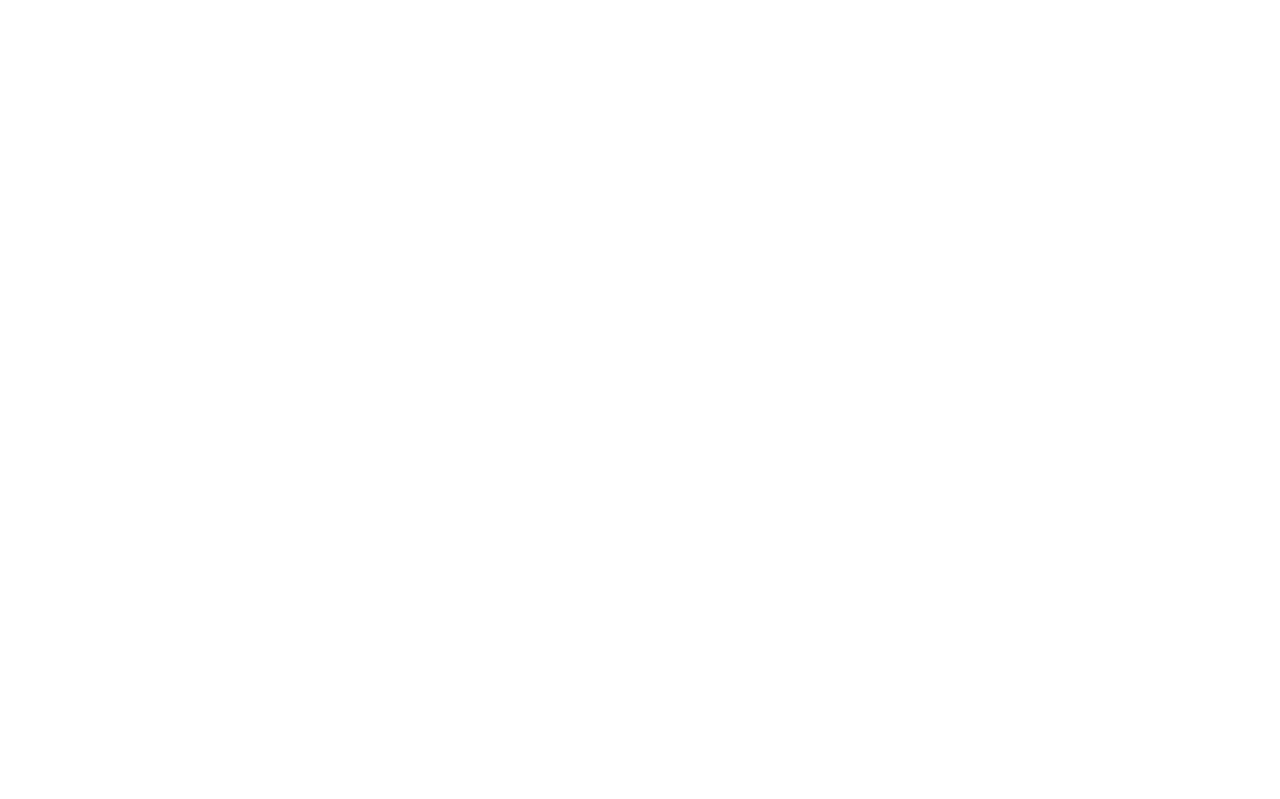
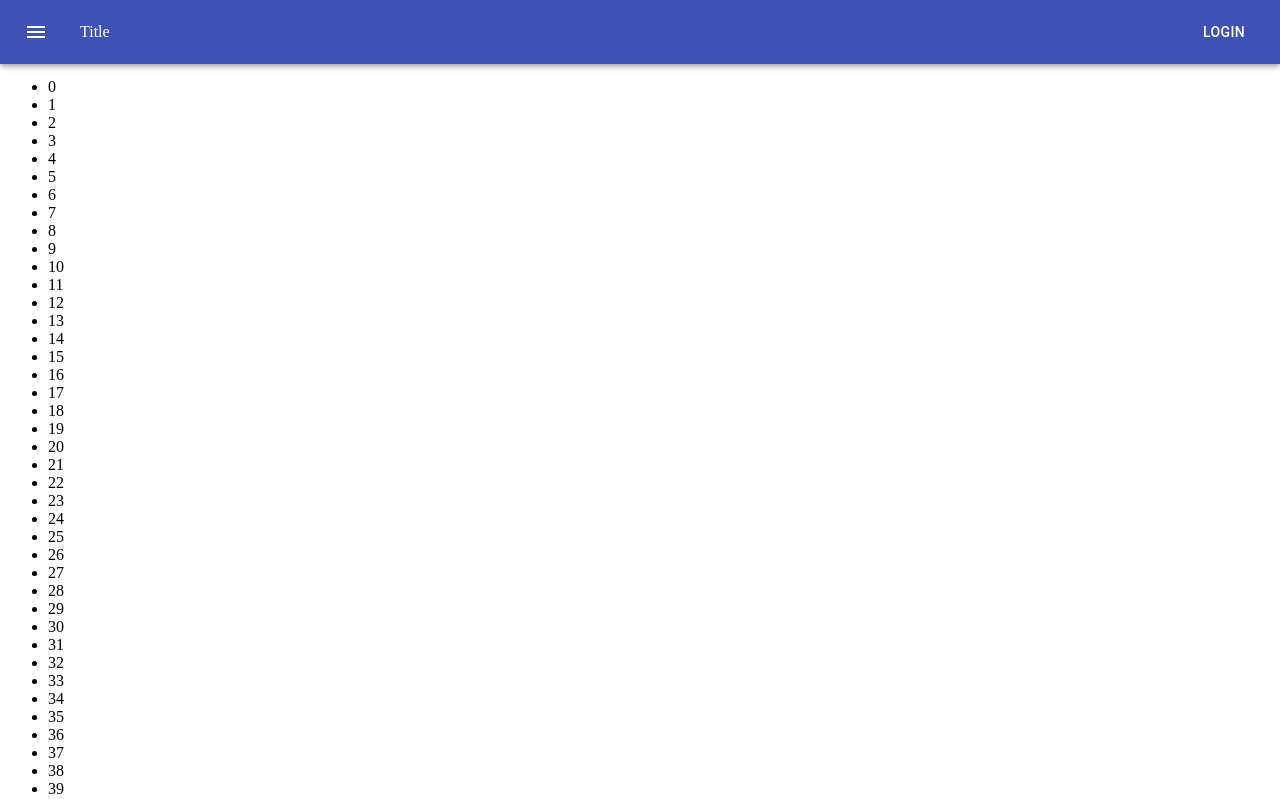
Before and after one commit to mjshuff23/material-ui-lessons, a React (Create React App) app in the folder material-ui-lesson/: page /appbars/fixed in a window 1280 px wide. Before the commit this address had no page. Shown: the top 799 px of the page. Built offline with nearby package versions, Linux system fonts and the light colour scheme.

Commit message:
minor style updatesg

```diff
--- a/material-ui-lesson/src/App.js
+++ b/material-ui-lesson/src/App.js
@@ -4,7 +4,7 @@
 const App = () => (
   <div>
     <nav>
-      <Link to='/grids'>Grids</Link>
+      <Link to='/grids'>Grids</Link> | <Link to='/appbars'>App Bars</Link>
     </nav>
     <hr />
     <br />
--- /dev/null
+++ b/material-ui-lesson/src/components/AppBar/AppBars.js
@@ -0,0 +1,13 @@
+import React from 'react';
+import { Outlet, Link } from 'react-router-dom';
+
+function AppBars() {
+  return (
+    <div>
+      <Link to='fixed'>Fixed</Link>
+      <Outlet />
+    </div>
+  );
+}
+
+export default AppBars;
--- /dev/null
+++ b/material-ui-lesson/src/components/AppBar/FixedPosition.js
@@ -0,0 +1,48 @@
+import React from 'react';
+import { withStyles } from '@material-ui/core/styles';
+import AppBar from '@material-ui/core/AppBar';
+import Toolbar from '@material-ui/core/Toolbar';
+import Typography from '@material-ui/core/Typography';
+import Button from '@material-ui/core/Button';
+import IconButton from '@material-ui/core/IconButton';
+import MenuIcon from '@material-ui/icons/Menu';
+
+const styles = (theme) => ({
+  root: {
+    flexGrow: 1,
+  },
+  flex: {
+    flex: 1,
+  },
+  menuButton: {
+    marginLeft: -12,
+    marginRight: 20,
+  },
+});
+
+const FixedPosition = withStyles(styles)(({ classes }) => (
+  <div className={classes.root}>
+    {/* This is how we fix the positioning of our App Bar */}
+    <AppBar position='fixed'>
+      <Toolbar>
+        <IconButton
+          className={classes.menuButton}
+          color='inherit'
+          aria-label='Menu'
+        >
+          <MenuIcon />
+        </IconButton>
+        <Typography variant='title' color='inherit' className={classes.flex}>
+          Title
+        </Typography>
+        <Button color='inherit'>Login</Button>
+      </Toolbar>
+    </AppBar>
+    <ul>
+      {new Array(500).fill(null).map((v, i) => (
+        <li key={i}>{i}</li>
+      ))}
+    </ul>
+  </div>
+));
+export default FixedPosition;
--- a/material-ui-lesson/src/index.js
+++ b/material-ui-lesson/src/index.js
@@ -9,12 +9,16 @@
 import AbstractingContainersAndItems from './components/Grid/AbstractingContainers';
 import FixedColumnLayout from './components/Grid/FixedColumnGrid';
 import Grids from './components/Grid/Grids';
+import AppBars from './components/AppBar/AppBars';
+import FixedPosition from './components/AppBar/FixedPosition';
 
 ReactDOM.render(
   <React.StrictMode>
     <BrowserRouter>
       <Routes>
         <Route path='/' element={<App />}>
+          {/* Grids */}
+          <Route path='grids' element={<Grids />} />
           <Route path='muigrid' element={<MUIGrid />} />
           <Route path='autogrid' element={<AutoGrid />} />
           <Route path='justifiedgrid' element={<JustifiedGrid />} />
@@ -23,7 +27,9 @@
             element={<AbstractingContainersAndItems />}
           />
           <Route path='fixed' element={<FixedColumnLayout />} />
-          <Route path='grids' element={<Grids />} />
+          {/* App Bars */}
+          <Route path='appbars' element={<AppBars />} />
+          <Route path='appbars/fixed' element={<FixedPosition />} />
         </Route>
       </Routes>
     </BrowserRouter>
```
